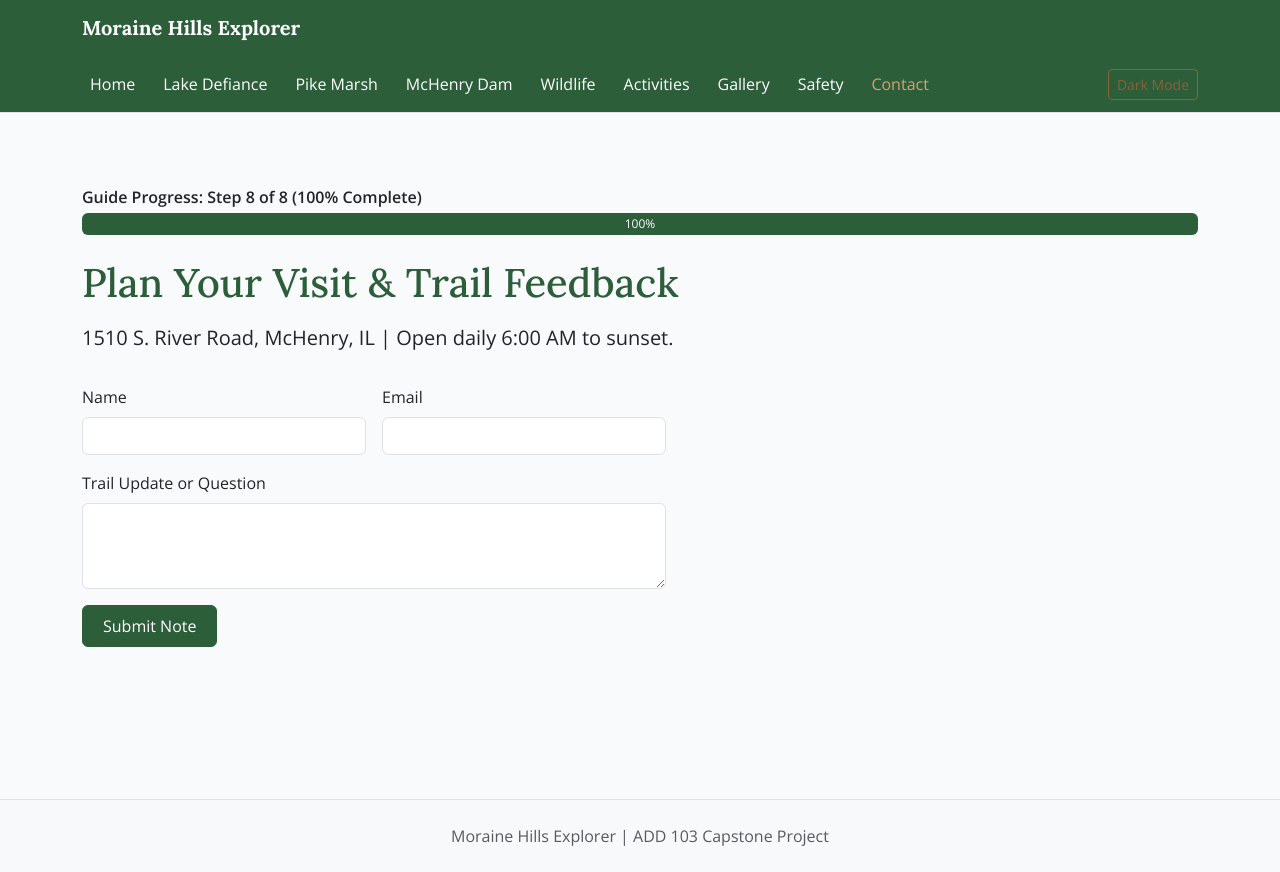
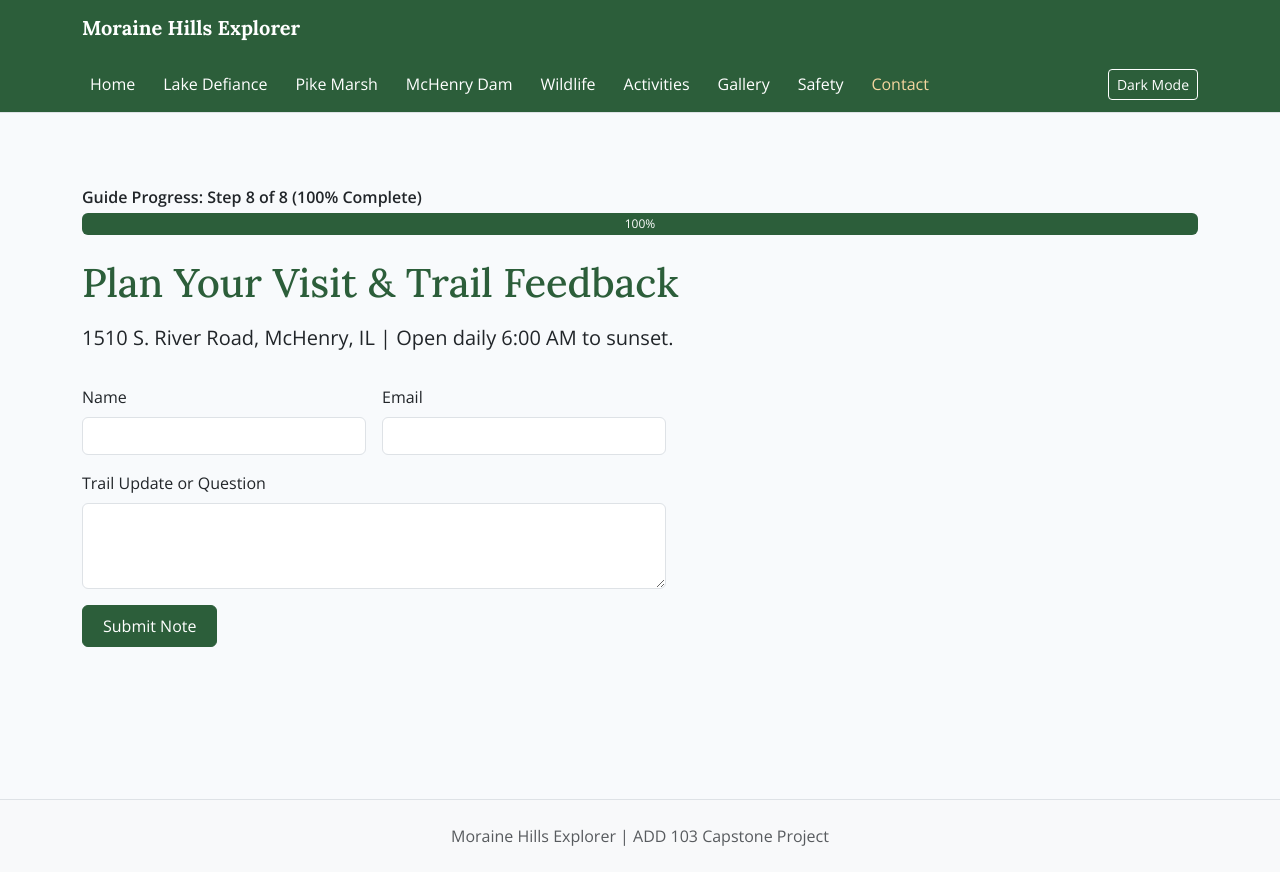
Before and after one commit to INickels244/ADD103, a plain HTML site: page Week_14/contact.html in a window 1280 px wide. Drawn offline with nearby package versions, Linux system fonts and the light colour scheme.

Commit message:
Update button styles and adjust navbar link colors for improved visibility

```diff
--- a/Week_14/style.css
+++ b/Week_14/style.css
@@ -6,6 +6,7 @@
     --brand-primary-hover: #21472B;
     --brand-secondary: #8C6239;
     --brand-accent: #D4A373;
+    --brand-on-primary: #F5D6A0;
     --brand-bg: #f8fafc;
     --font-heading: 'Lora', serif;
     --font-body: 'Open Sans', sans-serif;
@@ -88,7 +89,19 @@ h6,
 .navbar .nav-link:hover,
 .navbar .nav-link:focus-visible,
 .navbar .nav-link.active {
-    color: var(--brand-accent);
+    color: var(--brand-on-primary);
+}
+
+.navbar .btn-outline-secondary {
+    color: #FFFFFF;
+    border-color: #FFFFFF;
+}
+
+.navbar .btn-outline-secondary:hover,
+.navbar .btn-outline-secondary:focus-visible {
+    color: var(--brand-primary);
+    background-color: #FFFFFF;
+    border-color: #FFFFFF;
 }
 
 .navbar .navbar-toggler {
```
